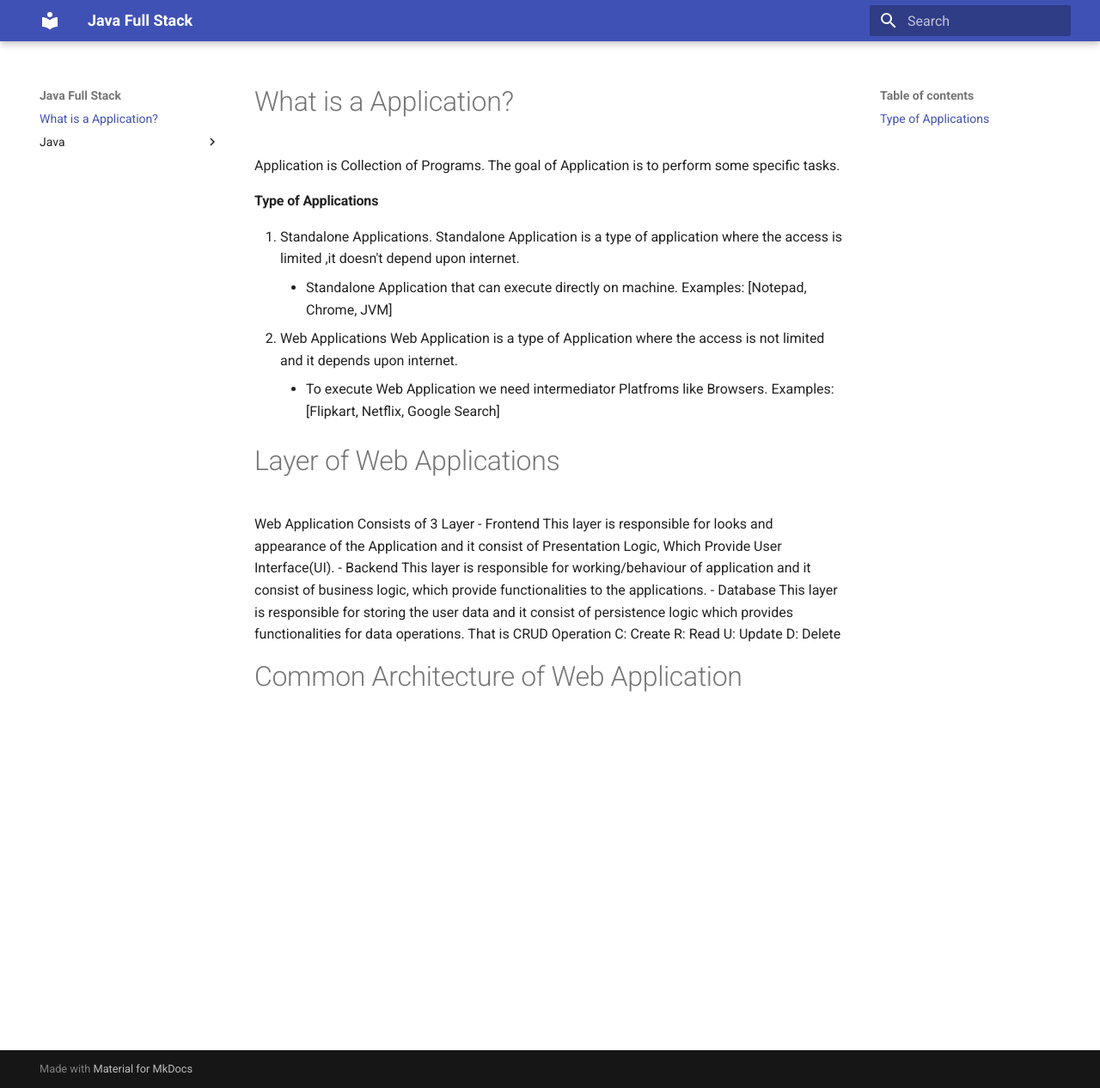
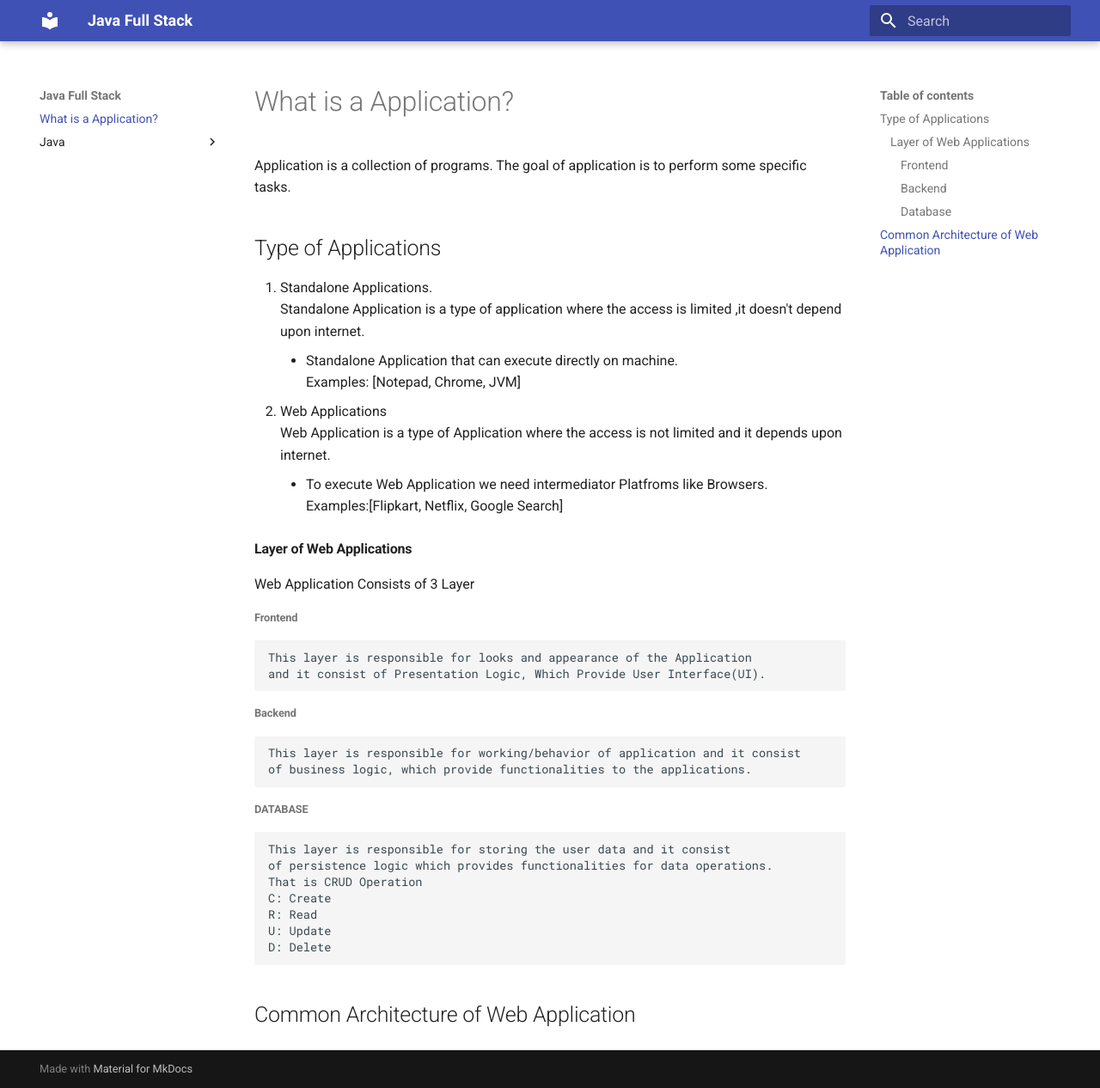
Before and after one commit to adisupport/jspider-notes, an MkDocs documentation site: the page built from docs/index.md, in a window 1280 px wide and 1266 px high. Shown: the whole window at 86% size. Built offline with MkDocs 1.6.1 and Material for MkDocs 9.7.7, drawn with Linux system fonts in a browser that asks for light colours.

Commit message:
Formated index,Day 1

```diff
--- a/docs/index.md
+++ b/docs/index.md
@@ -1,32 +1,36 @@
 # What is a Application?
 
-Application is Collection of Programs.
-The goal of Application is to perform some specific tasks.
+Application is a collection of programs.
+The goal of application is to perform some specific tasks.
 
-#### Type of Applications
+## Type of Applications
 
 1. Standalone Applications.
 	Standalone Application is a type of application where the access is limited ,it doesn't depend upon internet.
 	- Standalone Application that can execute directly on machine.
 	Examples: [Notepad, Chrome, JVM]
-1. Web Applications
+2. Web Applications
 	Web Application is a type of Application where the access is not limited and it depends upon internet.
 	- To execute Web Application we need intermediator Platfroms like Browsers.
 	Examples:[Flipkart, Netflix, Google Search]
 
-# Layer of Web Applications
+#### Layer of Web Applications
 
 Web Application Consists of 3 Layer
-- Frontend
-	This layer is responsible for looks and appearance of the Application and it consist of Presentation Logic, Which Provide User Interface(UI).
-- Backend
-	This layer is responsible for working/behaviour of application and it consist of business logic, which provide functionalities to the applications.
-- Database
-	This layer is responsible for storing the user data and it consist of persistence logic which provides functionalities for data operations.
+
+###### Frontend
+	This layer is responsible for looks and appearance of the Application
+    and it consist of Presentation Logic, Which Provide User Interface(UI).
+###### Backend
+	This layer is responsible for working/behavior of application and it consist
+    of business logic, which provide functionalities to the applications.
+##### Database
+	This layer is responsible for storing the user data and it consist
+    of persistence logic which provides functionalities for data operations.
 	That is CRUD Operation
 	C: Create
 	R: Read
 	U: Update
 	D: Delete
 
-# Common Architecture of Web Application
+## Common Architecture of Web Application
```
Also changed, not shown: docs/Java/Day 1.md (+4 -4 lines).
